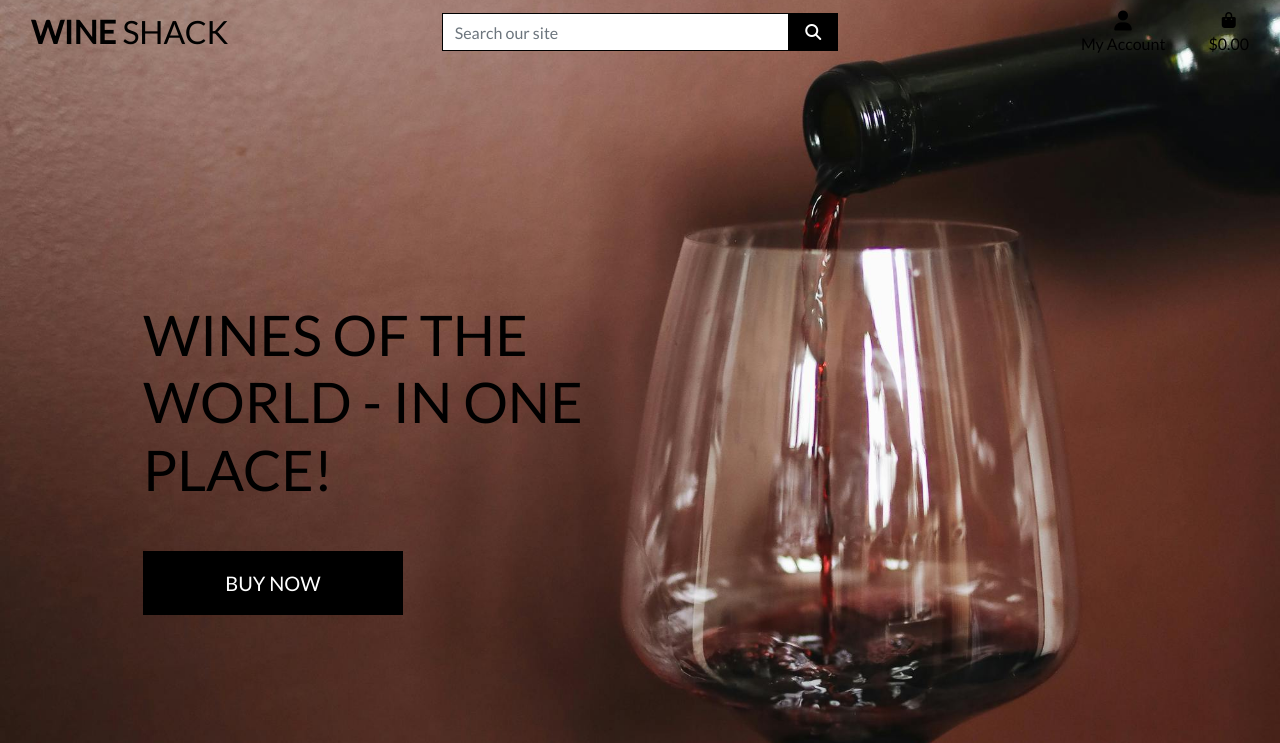
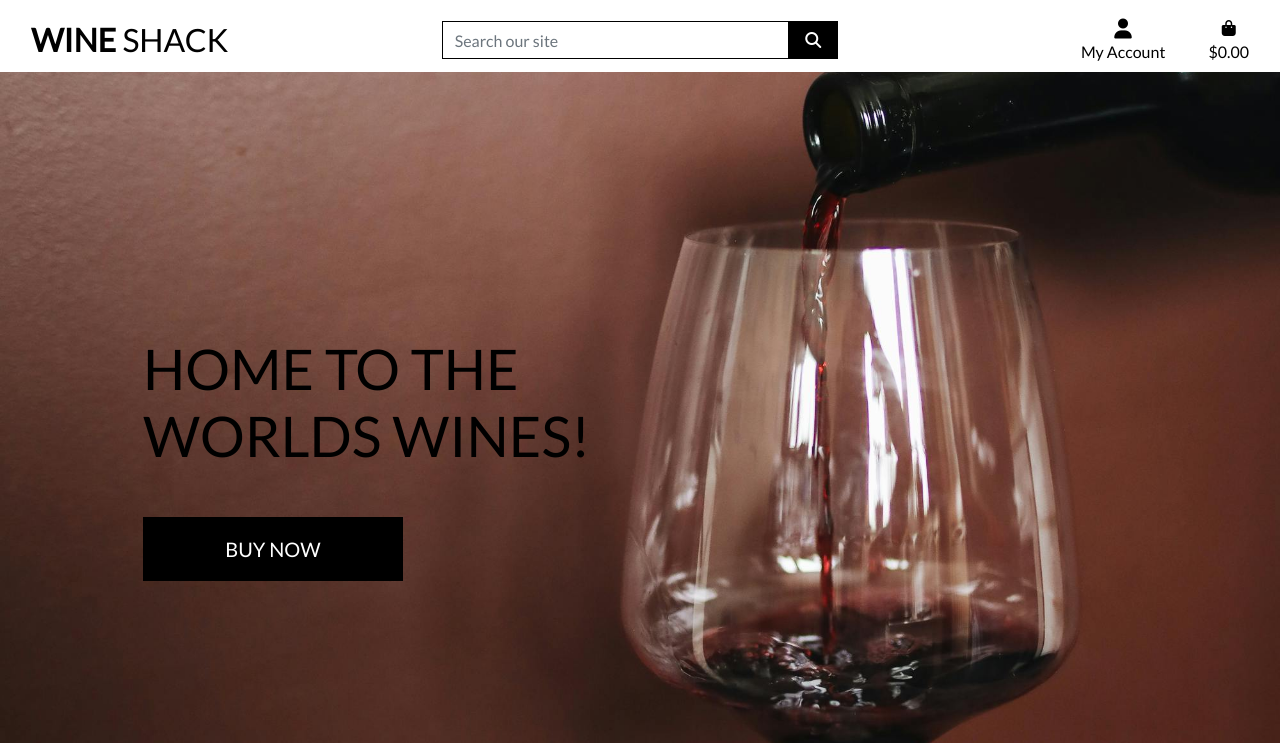
Before and after one commit to AdelleKing/WineShack, a Django app: page / in a window 1280 px wide. Shown: the top 743 px of the page. Run offline with Django 3.2, Linux system fonts and the light colour scheme; some libraries are stand-ins or nearby versions.

```diff
--- a/home/templates/home/index.html
+++ b/home/templates/home/index.html
@@ -14,7 +14,7 @@
         <div class="row h-100">
             <div class="col-7 col-md-6 my-auto">
                 <h1 class="display-4 logo-font text-black">
-                    Wines of the World - in one place!
+                    Home to the Worlds Wines!
                 </h1>
                 <div class="my-5">
                     <h4>
--- a/templates/base.html
+++ b/templates/base.html
@@ -16,7 +16,7 @@
     {% block corecss %}
         <link rel="stylesheet" href="https://stackpath.bootstrapcdn.com/bootstrap/4.4.1/css/bootstrap.min.css" integrity="sha384-Vkoo8x4CGsO3+Hhxv8T/Q5PaXtkKtu6ug5TOeNV6gBiFeWPGFN9MuhOf23Q9Ifjh" crossorigin="anonymous">
         <link rel="stylesheet" href="https://fonts.googleapis.com/css?family=Lato&display=swap">
-        <link rel="stylesheet" href="{% static '/css/style.css' %}">
+        <link rel="stylesheet" href="{% static '/css/style.css' %}" type ="text/css">
     {% endblock %}
 
     {% block extra_css %}
@@ -36,7 +36,7 @@
   </head>
   <body>
     <header class="container-fluid fixed-top">
-        <div class="row">
+        <div id="topnav" class="row bg-white pt-lg-2 d-none d-lg-flex">
             <div class="col-12 col-lg-4 my-auto py-1 py-lg-0 text-center text-lg-left">
                 <a href="{% url 'home' %}" class="nav-link main-logo-link">
                     <h2 class="logo-font text-black my-0"><strong>Wine</strong> Shack</h2>
--- a/wineshack/settings.py
+++ b/wineshack/settings.py
@@ -25,7 +25,7 @@ SECRET_KEY = 'p@ei#69*b*zz3u4yie-$()@cy^l(+x9&@6ypx+r0lm(3%_9hr7'
 # SECURITY WARNING: don't run with debug turned on in production!
 DEBUG = True
 
-ALLOWED_HOSTS = ['8000-adelleking-wineshack-5b0fzmkiax9.ws-eu110.gitpod.io']
+ALLOWED_HOSTS = ['8000-adelleking-wineshack-vtfnr1qyspv.ws-eu110.gitpod.io']
 
 
 # Application definition
@@ -147,3 +147,7 @@ USE_TZ = True
 # https://docs.djangoproject.com/en/3.0/howto/static-files/
 
 STATIC_URL = '/static/'
+STATICFILES_DIRS = (os.path.join(BASE_DIR, 'static'),)
+
+MEDIA_URL = '/media/'
+MEDIA_ROOT = os.path.join(BASE_DIR, 'media')
--- a/wineshack/urls.py
+++ b/wineshack/urls.py
@@ -15,10 +15,11 @@ Including another URLconf
 """
 from django.contrib import admin
 from django.urls import path, include
+from django.conf import settings
+from django.conf.urls.static import static
 
 urlpatterns = [
     path('admin/', admin.site.urls),
     path('accounts/', include('allauth.urls')),
     path('', include('home.urls')),
-
-]
+] + static(settings.MEDIA_URL, document_root=settings.MEDIA_ROOT)
```
